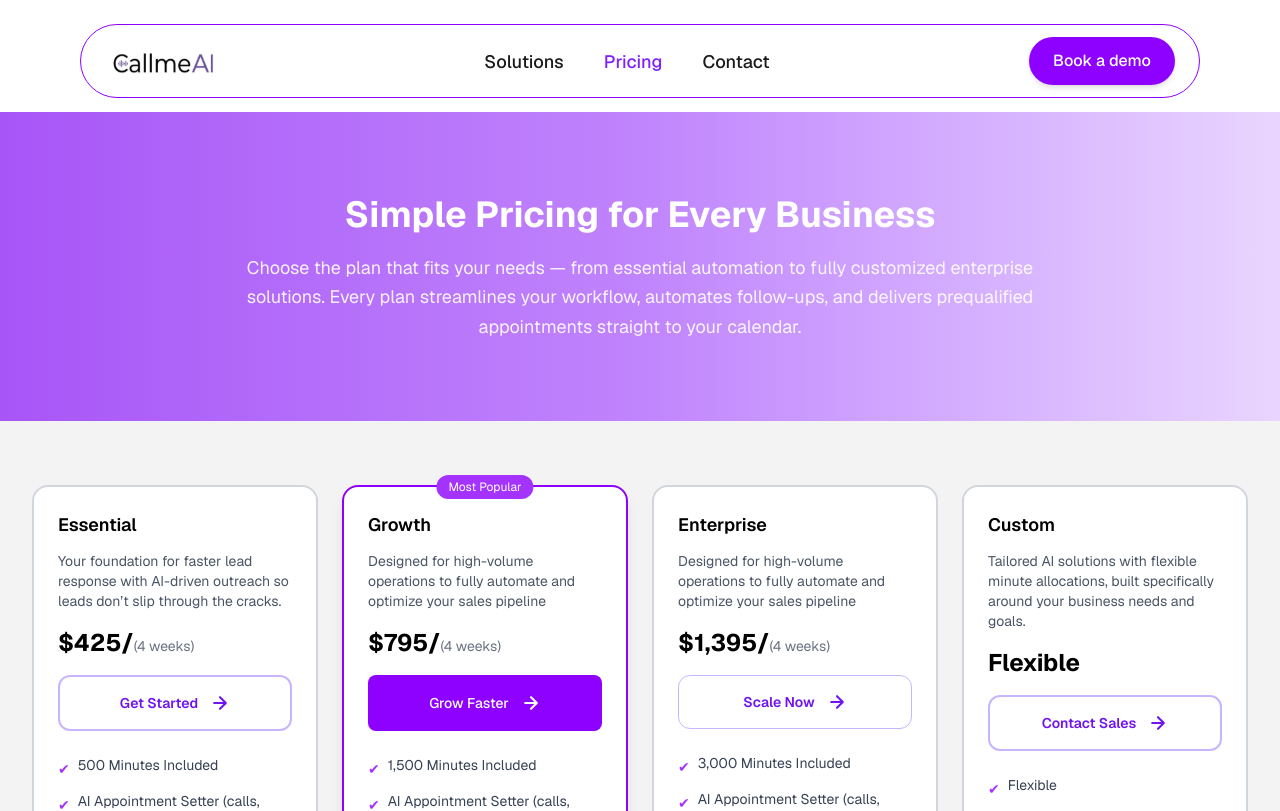
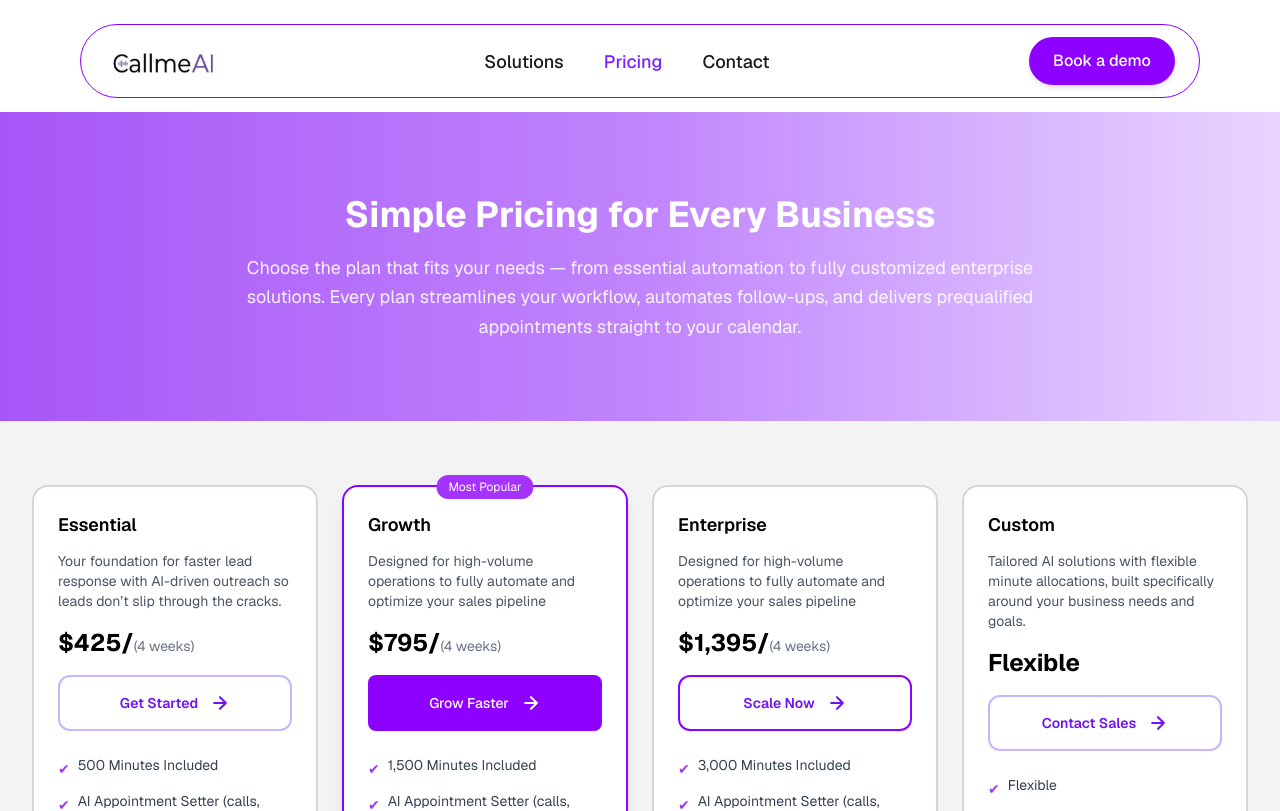
Before and after one commit to juyel66/CallmeAI, a Next.js app: page /pricing in a window 1280 px wide. Shown: the top 811 px of the page. Built offline with nearby package versions, Linux system fonts and the light colour scheme.

Commit message:
Update ScaleNowButton component: change border style to border-2 and update color for improved visibility

```diff
--- a/app/Shared/Button/ScaleNowButton.tsx
+++ b/app/Shared/Button/ScaleNowButton.tsx
@@ -101,7 +101,7 @@ const ScaleNowButton = ({ className = "" }: ScaleNowButtonProps) => {
             onClick={() => router.push("/solutions")}
             onMouseEnter={animateHoverIn}
             onMouseLeave={animateHoverOut}
-            className={`relative w-full cursor-pointer overflow-hidden rounded-xl border border-[#C8B5FF] bg-white px-6 py-3 text-base font-semibold text-[#6F14F1] sm:w-auto sm:px-8 sm:py-4 sm:text-lg ${className}`}
+            className={`relative w-full cursor-pointer overflow-hidden rounded-xl border-2 border-[#8E00FF] bg-white px-6 py-3 text-base font-semibold text-[#6F14F1] sm:w-auto sm:px-8 sm:py-4 sm:text-lg ${className}`}
         >
             <div data-anim-bg className="pointer-events-none absolute inset-0 rounded-xl opacity-0" />
             <span className="relative z-10 flex w-full items-center justify-center gap-2">
```
